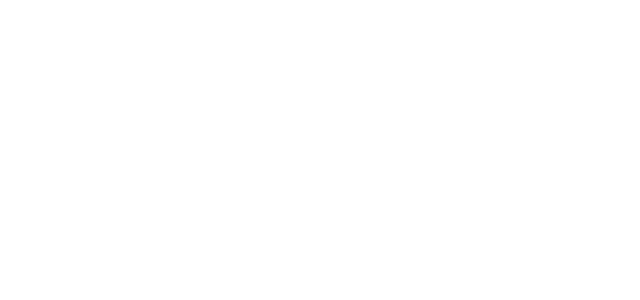
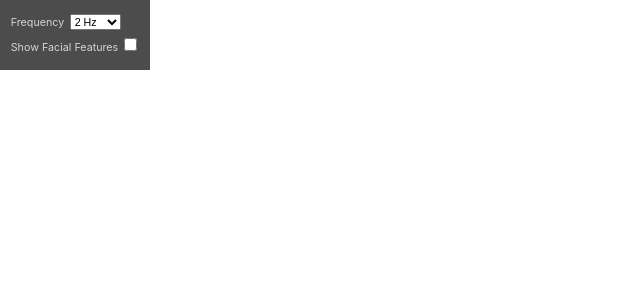
Before and after one commit to hyjk2000/chrome-face-detector-demo, a React (Create React App) app: page / in a window 1280 px wide. Shown: the top 300 px of the page, without its empty margins (0-640 px from the left). Built offline with nearby package versions, Linux system fonts and the light colour scheme; no server answers.

Commit message:
feat: Toggle facial features

```diff
--- a/src/actions/faceDetect.js
+++ b/src/actions/faceDetect.js
@@ -1,6 +1,7 @@
 import { createActions } from 'redux-actions';
 
-export const { setFaceDetectInterval, invalidFaceDetect } = createActions({
-  SET_FACE_DETECT_INTERVAL: interval => ({ interval }),
+export const { setFaceDetectInterval, setShowFacialFeatures, invalidFaceDetect } = createActions({
+  SET_FACE_DETECT_INTERVAL: undefined,
+  SET_SHOW_FACIAL_FEATURES: undefined,
   INVALID_FACE_DETECT: undefined
 });
--- a/src/components/FaceCanvas.js
+++ b/src/components/FaceCanvas.js
@@ -9,7 +9,7 @@
   };
 
   componentDidUpdate(prevProps, prevState) {
-    const { faces, width, height, isFailed } = this.props;
+    const { faces, width, height, showFacialFeatures, isFailed } = this.props;
 
     if (isFailed) return;
 
@@ -17,7 +17,7 @@
       this.setupCanvas(width, height);
     }
 
-    this.drawFaces(faces);
+    this.drawFaces(faces, showFacialFeatures);
   }
 
   setupCanvas(width, height) {
@@ -28,7 +28,7 @@
     }
   }
 
-  drawFaces(faces) {
+  drawFaces(faces, showFacialFeatures) {
     const ctx = this.canvasCtx;
     if (ctx === undefined || !faces) return false;
 
@@ -47,7 +47,8 @@
                boundingBox.height);
       ctx.stroke();
 
-      // Draw landmarks
+      if (showFacialFeatures) {
+        // Draw facial features
         landmarks.forEach((landmark) => {
           switch (landmark.type) {
             case 'eye':
@@ -67,6 +68,7 @@
                          6);
           });
         });
+      }
     });
   }
 
--- /dev/null
+++ b/src/components/FaceDetectSettings.css
@@ -0,0 +1,15 @@
+.FaceDetectSettings {
+  position: fixed;
+  top: 0;
+  left: 0;
+  padding: 1em;
+  background-color: rgba(0, 0, 0, 0.7);
+  color: lightgray;
+  font-size: 0.67rem;
+  line-height: 1.5rem;
+}
+
+.FaceDetectSettings select, .FaceDetectSettings input {
+  margin-left: 0.5em;
+  font-size: inherit;
+}
--- /dev/null
+++ b/src/components/FaceDetectSettings.js
@@ -0,0 +1,47 @@
+import React, { Component } from 'react';
+import './FaceDetectSettings.css';
+
+class FaceDetectSettings extends Component {
+  handleChange = e => {
+    switch (e.target.name) {
+      case 'interval':
+        this.props.handleIntervalChange(e.target.value);
+        break;
+      case 'showFacialFeatures':
+        this.props.handleShowFacialFeaturesChange(e.target.checked);
+        break;
+      default:
+    }
+  }
+
+  render() {
+    const { settings: { interval, showFacialFeatures } } = this.props;
+    return (
+      <div className="FaceDetectSettings">
+        <label>
+          Frequency
+          <select
+            name="interval"
+            value={interval}
+            onChange={this.handleChange}>
+              <option value={1000}>1 Hz</option>
+              <option value={500}>2 Hz</option>
+              <option value={250}>4 Hz</option>
+              <option value={100}>10 Hz</option>
+          </select>
+        </label>
+        <br />
+        <label>
+          Show Facial Features
+          <input
+            type="checkbox"
+            name="showFacialFeatures"
+            checked={showFacialFeatures}
+            onChange={this.handleChange} />
+        </label>
+      </div>
+    );
+  }
+}
+
+export default FaceDetectSettings;
--- a/src/containers/FaceDetector.js
+++ b/src/containers/FaceDetector.js
@@ -1,7 +1,8 @@
 import React, { Component } from 'react';
 import { connect } from 'react-redux';
-import { invalidFaceDetect } from '../actions/faceDetect';
+import { setFaceDetectInterval, setShowFacialFeatures, invalidFaceDetect } from '../actions/faceDetect';
 import FaceCanvas from '../components/FaceCanvas';
+import FaceDetectSettings from '../components/FaceDetectSettings';
 
 class FaceDetector extends Component {
   state = {
@@ -42,8 +43,18 @@
     clearTimeout(this.tmo);
   }
 
+  handleIntervalChange = interval => {
+    const { dispatch } = this.props;
+    dispatch(setFaceDetectInterval(interval));
+  };
+
+  handleShowFacialFeaturesChange = showFacialFeatures => {
+    const { dispatch } = this.props;
+    dispatch(setShowFacialFeatures(showFacialFeatures));
+  };
+
   render() {
-    const { isFailed } = this.props;
+    const { interval, showFacialFeatures, isFailed } = this.props;
     const { faces, videoWidth, videoHeight } = this.state;
     return (
       <div className="FaceDetector">
@@ -51,7 +62,12 @@
           faces={faces}
           width={videoWidth}
           height={videoHeight}
+          showFacialFeatures={showFacialFeatures}
           isFailed={isFailed} />
+        <FaceDetectSettings
+          settings={{ interval, showFacialFeatures }}
+          handleIntervalChange={this.handleIntervalChange}
+          handleShowFacialFeaturesChange={this.handleShowFacialFeaturesChange} />
       </div>
     );
   }
@@ -60,9 +76,9 @@
 const mapStateToProps = state => {
   const {
     userMedia: { videoRef },
-    faceDetect: { interval, isFailed }
+    faceDetect: { interval, showFacialFeatures, isFailed }
   } = state;
-  return { interval, videoRef, isFailed };
+  return { videoRef, interval, showFacialFeatures, isFailed };
 }
 
 export default connect(mapStateToProps)(FaceDetector);
--- a/src/reducers/faceDetect.js
+++ b/src/reducers/faceDetect.js
@@ -1,12 +1,24 @@
-import { handleAction, combineActions } from 'redux-actions';
-import { setFaceDetectInterval, invalidFaceDetect } from '../actions/faceDetect'
+import { handleActions } from 'redux-actions';
 
 const defaultState = {
   interval: 500,
+  showFacialFeatures: false,
   isFailed: false
 };
 
-export const faceDetect = handleAction(combineActions(setFaceDetectInterval, invalidFaceDetect), {
-  next: (state, { payload: { interval } }) => ({ ...state, interval, isFailed: false }),
-  throw: state => ({ ...state, isFailed: true }),
-}, defaultState)
+export const faceDetect = handleActions({
+  SET_FACE_DETECT_INTERVAL: (state, action) => ({
+    ...state,
+    interval: action.payload,
+    isFailed: false
+  }),
+  SET_SHOW_FACIAL_FEATURES: (state, action) => ({
+    ...state,
+    showFacialFeatures: action.payload,
+    isFailed: false
+  }),
+  INVALID_FACE_DETECT: state => ({
+    ...state,
+    isFailed: true
+  })
+}, defaultState);
```
Lines whose indentation alone changed are shown as unchanged.
